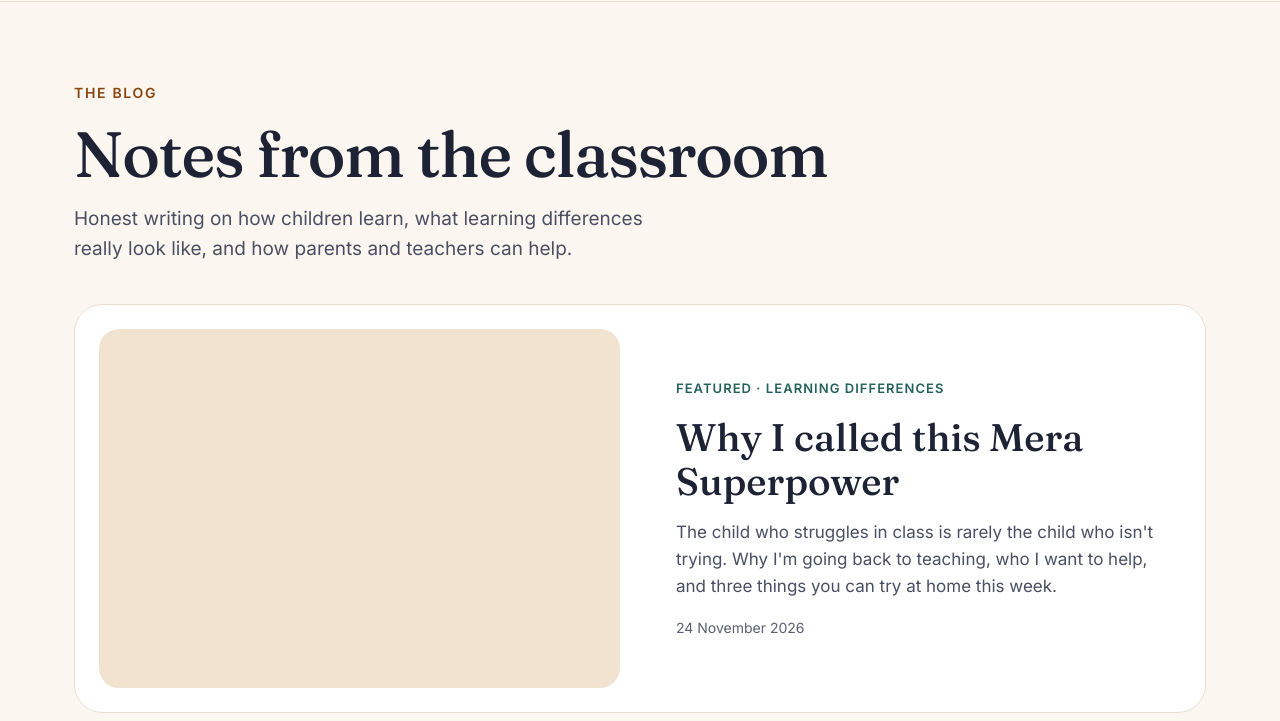
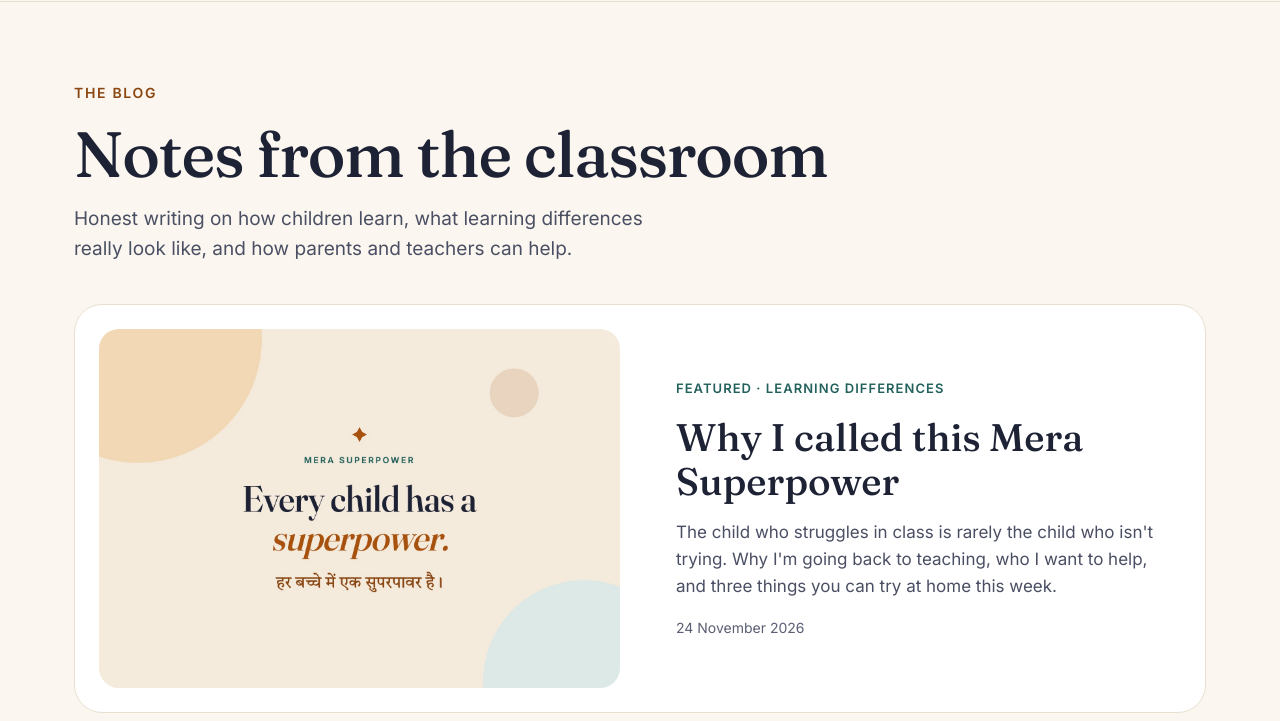
Before and after one commit to Manish-Madan-78/merasuperpower, an Astro site: page /blog in a window 1280 px wide. Shown: the part 79-800 px from the top of the page. Built offline with nearby package versions, Linux system fonts and the light colour scheme; Astro itself is replaced by a stand-in of ours; a web font is replaced by a local one.

Commit message:
Add cover image to first post; keep a lone post card at normal width
Co-Authored-By: Claude Opus 5.5 <noreply@anthropic.com>

```diff
--- a/src/content/posts/why-mera-superpower.md
+++ b/src/content/posts/why-mera-superpower.md
@@ -3,6 +3,7 @@ title: Why I called this Mera Superpower
 date: 2026-11-24
 category: Learning differences
 summary: The child who struggles in class is rarely the child who isn't trying. Why I'm going back to teaching, who I want to help, and three things you can try at home this week.
+image: /uploads/why-mera-superpower.jpg
 featured: true
 draft: false
 ---
--- a/src/styles/global.css
+++ b/src/styles/global.css
@@ -97,7 +97,7 @@ a:hover { color: var(--accent); }
 /* Blog lists */
 .band-white { background: #fff; border-block: 1px solid var(--line); }
 .section-head { display: flex; flex-wrap: wrap; align-items: flex-end; justify-content: space-between; gap: 16px; margin-bottom: 44px; }
-.post-grid { display: grid; grid-template-columns: repeat(auto-fit, minmax(min(100%, 300px), 1fr)); gap: 48px 28px; }
+.post-grid { display: grid; grid-template-columns: repeat(auto-fill, minmax(min(100%, 300px), 1fr)); gap: 48px 28px; }
 .post-card { text-decoration: none; color: var(--ink); display: flex; flex-direction: column; gap: 14px; }
 .post-card .thumb { aspect-ratio: 4 / 3; border-radius: 16px; background: var(--peach); overflow: hidden; display: flex; align-items: center; justify-content: center; }
 .post-card .thumb img { width: 100%; height: 100%; object-fit: cover; }
```
Also changed, not shown: public/uploads/why-mera-superpower.jpg (added).
